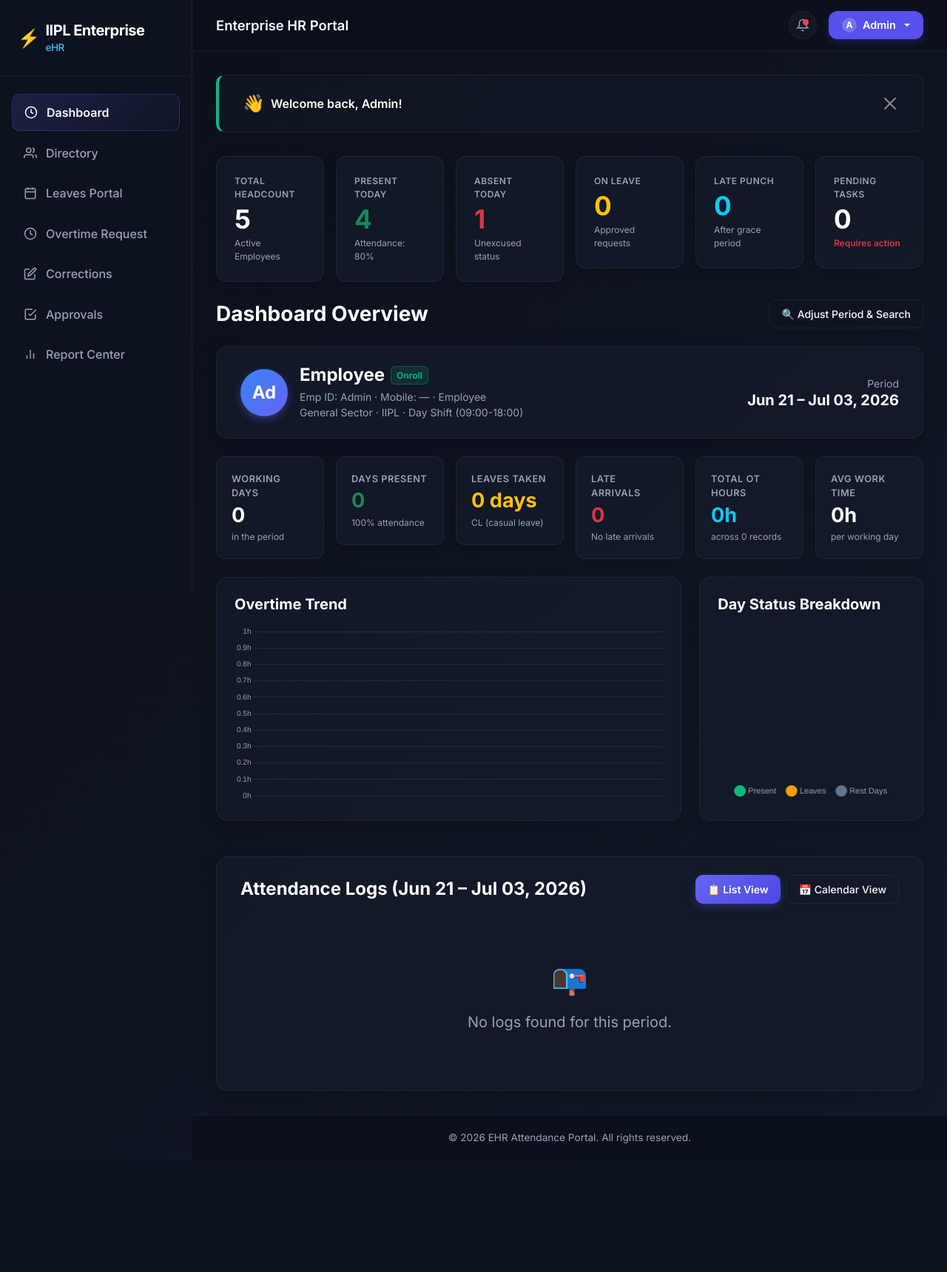
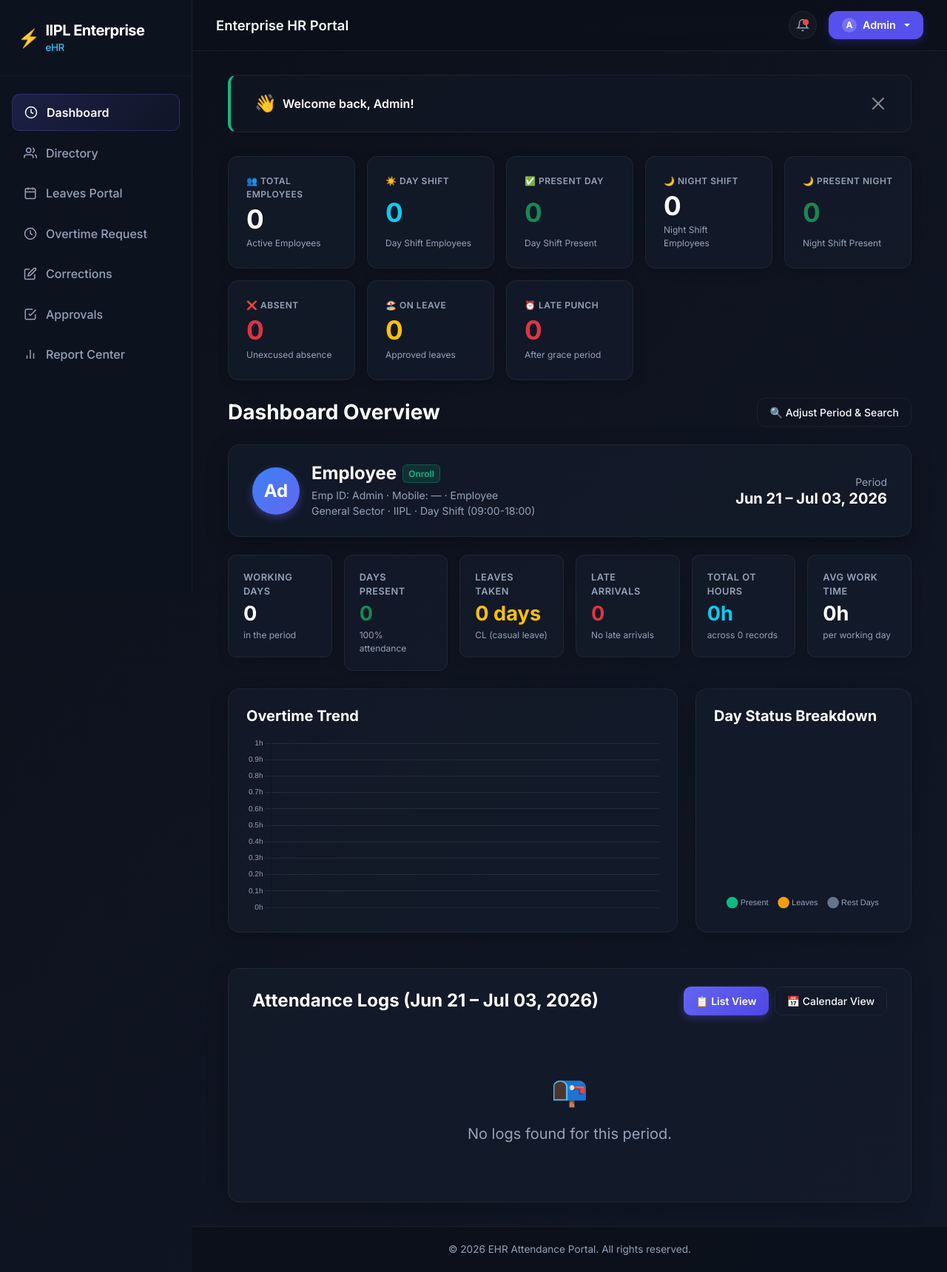
Before and after one commit to ShailRajak/attendance, a Django app: page / in a window 1280 px wide. Shown: the whole page at 74% size. Before the commit the page ends 1546 px from the top, so only its background shows below. Run offline with Django 5.2, Linux system fonts and the light colour scheme; a user stored in the database is signed in; data comes from the database, SQL or seed files in the repository; both versions use the stored data as it was after the commit; data that the repository does not hold is empty.

Commit message:
added KPI card of day and night shift

```diff
--- a/ehr/attendance/templates/attendance/base.html
+++ b/ehr/attendance/templates/attendance/base.html
@@ -47,6 +47,7 @@
             display: flex;
             min-height: 100vh;
             width: 100%;
+            overflow-x: hidden;
         }
 
         /* Sidebar Desktop */
@@ -127,12 +128,13 @@
 
         /* Right Content Section */
         .content-section {
-            flex-grow: 1;
+            width: calc(100% - 260px);
             margin-left: 260px;
             display: flex;
             flex-direction: column;
             min-height: 100vh;
             transition: all 0.3s ease;
+            overflow-x: hidden;
         }
 
         /* Top Header Navbar */
@@ -429,6 +431,8 @@
         .main-container {
             flex: 1 0 auto;
             padding: 2rem;
+            max-width: 100%;
+            overflow-x: hidden;
         }
 
         footer {
@@ -469,7 +473,9 @@
         /* Responsive sidebar settings */
         @media (max-width: 991px) {
             .content-section {
+                width: 100%;
                 margin-left: 0;
+                overflow-x: hidden;
             }
             .top-navbar {
                 padding: 0.95rem 1.25rem;
@@ -622,7 +628,7 @@
             </header>
 
             <!-- Main Content Body -->
-            <div class="container main-container fade-in-el">
+            <div class="container-fluid main-container fade-in-el px-lg-4 px-xl-5">
                 <!-- Flash Messages -->
                 {% if messages %}
                     <div class="row justify-content-center">
--- a/ehr/attendance/templates/attendance/home.html
+++ b/ehr/attendance/templates/attendance/home.html
@@ -340,55 +340,62 @@
     <button type="button" class="btn-close btn-close-white" data-bs-dismiss="alert" aria-label="Close" onclick="this.parentElement.style.display='none';"></button>
 </div>
 
-<!-- Header stats row -->
-<div class="row g-3 mb-4 fade-in-el">
-    <div class="col-md-4 col-xl-2 col-6">
-        <div class="summary-card">
-            <span class="summary-title">Total Headcount</span>
-            <div class="summary-number text-white">{{ total_headcount }}</div>
+<!-- Enterprise KPI Cards Row -->
+<div class="row row-cols-2 row-cols-sm-2 row-cols-md-4 row-cols-lg-4 row-cols-xl-5 g-2 g-md-3 mb-4 fade-in-el">
+    <div class="col">
+        <div class="summary-card h-100">
+            <span class="summary-title">👥 Total Employees</span>
+            <div class="summary-number text-white">{{ kpi_total_employees }}</div>
             <span class="summary-detail">Active Employees</span>
         </div>
     </div>
-    <div class="col-md-4 col-xl-2 col-6">
-        <div class="summary-card">
-            <span class="summary-title">Present Today</span>
-            <div class="summary-number text-success">{{ present_today }}</div>
-            <span class="summary-detail">
-                Attendance:
-                {% if total_headcount > 0 %}
-                    {% if total_headcount > 0 %}{% widthratio present_today total_headcount 100 %}{% else %}0{% endif %}%
-                {% else %}
-                    0%
-                {% endif %}
-            </span>
-        </div>
-    </div>
-    <div class="col-md-4 col-xl-2 col-6">
-        <div class="summary-card">
-            <span class="summary-title">Absent Today</span>
-            <div class="summary-number text-danger">{{ absent_today }}</div>
-            <span class="summary-detail">Unexcused status</span>
-        </div>
-    </div>
-    <div class="col-md-4 col-xl-2 col-6">
-        <div class="summary-card">
-            <span class="summary-title">On Leave</span>
-            <div class="summary-number text-warning">{{ on_leave_today }}</div>
-            <span class="summary-detail">Approved requests</span>
-        </div>
-    </div>
-    <div class="col-md-4 col-xl-2 col-6">
-        <div class="summary-card">
-            <span class="summary-title">Late Punch</span>
-            <div class="summary-number text-info">{{ late_punch_today }}</div>
+    <div class="col">
+        <div class="summary-card h-100">
+            <span class="summary-title">☀️ Day Shift</span>
+            <div class="summary-number text-info">{{ kpi_total_day_shift }}</div>
+            <span class="summary-detail">Day Shift Employees</span>
+        </div>
+    </div>
+    <div class="col">
+        <div class="summary-card h-100">
+            <span class="summary-title">✅ Present Day</span>
+            <div class="summary-number text-success">{{ kpi_present_day_shift }}</div>
+            <span class="summary-detail">Day Shift Present</span>
+        </div>
+    </div>
+    <div class="col">
+        <div class="summary-card h-100">
+            <span class="summary-title">🌙 Night Shift</span>
+            <div class="summary-number text-white">{{ kpi_total_night_shift }}</div>
+            <span class="summary-detail">Night Shift Employees</span>
+        </div>
+    </div>
+    <div class="col">
+        <div class="summary-card h-100">
+            <span class="summary-title">🌙 Present Night</span>
+            <div class="summary-number text-success">{{ kpi_present_night_shift }}</div>
+            <span class="summary-detail">Night Shift Present</span>
+        </div>
+    </div>
+    <div class="col">
+        <div class="summary-card h-100">
+            <span class="summary-title">❌ Absent</span>
+            <div class="summary-number text-danger">{{ kpi_absent }}</div>
+            <span class="summary-detail">Unexcused absence</span>
+        </div>
+    </div>
+    <div class="col">
+        <div class="summary-card h-100">
+            <span class="summary-title">🏖️ On Leave</span>
+            <div class="summary-number text-warning">{{ kpi_on_leave }}</div>
+            <span class="summary-detail">Approved leaves</span>
+        </div>
+    </div>
+    <div class="col">
+        <div class="summary-card h-100">
+            <span class="summary-title">⏰ Late Punch</span>
+            <div class="summary-number text-danger">{{ kpi_late_punch }}</div>
             <span class="summary-detail">After grace period</span>
-        </div>
-    </div>
-    <div class="col-md-4 col-xl-2 col-6">
-        <div class="summary-card">
-            <span class="summary-title">Pending Tasks</span>
-            <div class="summary-number text-white">{{ pending_tasks_count }}</div>
-            <span class="summary-detail text-danger fw-semibold">Requires action</span>
         </div>
     </div>
 </div>
@@ -568,8 +575,8 @@
 
             <div id="listViewContainer">
                 {% if attendance %}
-                    <div class="table-responsive">
-                        <table class="table table-custom">
+                    <div class="table-responsive" style="max-height: 480px; overflow-y: auto; overflow-x: auto; border-radius: 10px;">
+                        <table class="table table-custom" style="white-space: nowrap;">
                             <thead>
                                 <tr>
                                     {% if role == 'smt_pd' or role == 'assy_pd' or is_superuser %}
--- a/ehr/attendance/utils/formatter.py
+++ b/ehr/attendance/utils/formatter.py
@@ -24,6 +24,8 @@ REQUIRED_COLUMNS = {
     "WorkTypeName": "Attendance Status",
     "WTTypeName": "Shift",
     "Mobile": "Mobile",
+    "LaterMin1": "Late Minutes",
+    "LeaveTypeName": "Leave Type",
 }
 
 
--- a/ehr/attendance/views.py
+++ b/ehr/attendance/views.py
@@ -384,6 +384,109 @@ def calculate_section_dashboard_stats(attendance_records, role_display, section_
     }
 
 
+def compute_kpi_cards(attendance_records):
+    """
+    Computes 8 enterprise HRMS KPI values from the attendance dataset.
+
+    CALCULATION RULES (DISTINCT EmployeeID):
+      - Total Employees: COUNT(DISTINCT EmployeeID)
+      - Total Day Shift: COUNT(DISTINCT EmployeeID WHERE Shift is Day type)
+      - Present Day Shift: COUNT(DISTINCT EmployeeID WHERE Shift=Day AND Status=Present)
+      - Total Night Shift: COUNT(DISTINCT EmployeeID WHERE Shift=Night)
+      - Present Night Shift: COUNT(DISTINCT EmployeeID WHERE Shift=Night AND Status=Present)
+      - Absent: COUNT(DISTINCT EmployeeID WHERE Status=Absent) [Excludes Leave, Weekly Off, Holiday]
+      - On Leave: COUNT(DISTINCT EmployeeID WHERE LeaveType IS NOT NULL)
+      - Late Punch: COUNT(DISTINCT EmployeeID WHERE LateMinutes > 0)
+    """
+    if not attendance_records:
+        return {
+            "kpi_total_employees": 0,
+            "kpi_total_day_shift": 0,
+            "kpi_present_day_shift": 0,
+            "kpi_total_night_shift": 0,
+            "kpi_present_night_shift": 0,
+            "kpi_absent": 0,
+            "kpi_on_leave": 0,
+            "kpi_late_punch": 0,
+        }
+
+    # Shift names that qualify as "Day Shift"
+    DAY_SHIFT_NAMES = {"General Day Shift", "Day Shift", "Morning Shift", "General Day"}
+
+    # Set of employee IDs with their computed attributes
+    total_employees_ids = set()
+    day_shift_ids = set()
+    night_shift_ids = set()
+    present_day_ids = set()
+    present_night_ids = set()
+    absent_ids = set()
+    on_leave_ids = set()
+    late_punch_ids = set()
+
+    for record in attendance_records:
+        emp_id = str(record.get("Employee ID") or "").strip()
+        if not emp_id:
+            continue
+
+        total_employees_ids.add(emp_id)
+
+        shift = str(record.get("Shift") or "").strip()
+        att_status = str(record.get("Attendance Status") or "").strip()
+        leave_type = str(record.get("Leave Type") or "").strip()
+        late_min_value = record.get("Late Minutes") or 0
+
+        # Determine shift type
+        is_day_shift = shift in DAY_SHIFT_NAMES
+        is_night_shift = bool(shift) and "Night" in shift
+
+        # --- Day / Night Shift counts (per record's shift) ---
+        if is_day_shift:
+            day_shift_ids.add(emp_id)
+        if is_night_shift:
+            night_shift_ids.add(emp_id)
+
+        # Determine attendance booleans
+        is_present = att_status and "Present" in att_status
+        is_absent_raw = att_status and "Absent" in att_status
+        has_leave = bool(leave_type) and leave_type not in ("", "—", "None", "0")
+
+        # --- Present counts (per record's shift) ---
+        if is_day_shift and is_present:
+            present_day_ids.add(emp_id)
+        if is_night_shift and is_present:
+            present_night_ids.add(emp_id)
+
+        # --- Absent (exclude Leave, Weekly Off, Holiday) ---
+        is_weekoff_holiday = (
+            att_status and any(w in att_status.lower() for w in ["week", "holiday", "rest", "weekoff", "week off"])
+        )
+        if is_absent_raw and not has_leave and not is_weekoff_holiday:
+            absent_ids.add(emp_id)
+
+        # --- On Leave (any approved leave type) ---
+        if has_leave:
+            on_leave_ids.add(emp_id)
+
+        # --- Late Punch (LaterMin1 / Late Minutes > 0) ---
+        try:
+            late_minutes = float(late_min_value)
+        except (ValueError, TypeError):
+            late_minutes = 0.0
+        if late_minutes > 0:
+            late_punch_ids.add(emp_id)
+
+    return {
+        "kpi_total_employees": len(total_employees_ids),
+        "kpi_total_day_shift": len(day_shift_ids),
+        "kpi_present_day_shift": len(present_day_ids),
+        "kpi_total_night_shift": len(night_shift_ids),
+        "kpi_present_night_shift": len(present_night_ids),
+        "kpi_absent": len(absent_ids),
+        "kpi_on_leave": len(on_leave_ids),
+        "kpi_late_punch": len(late_punch_ids),
+    }
+
+
 @login_required
 def home(request):
     """
@@ -769,6 +872,9 @@ def home(request):
             pending_ots_list = OvertimeRequest.objects.filter(status='pending', user__profile__section=section).order_by('-created_at')
             pending_corrections_list = CorrectionRequest.objects.filter(status='pending', user__profile__section=section).order_by('-created_at')
 
+    # Compute enterprise KPI cards from raw attendance (before formatting for table)
+    kpi_data = compute_kpi_cards(attendance)
+
     # Build the context
     context = {
         "active_tab": active_tab,
@@ -792,6 +898,16 @@ def home(request):
         "on_leave_today": on_leave_today,
         "late_punch_today": late_punch_today,
         "pending_tasks_count": pending_tasks_count,
+
+        # Enterprise KPI cards
+        "kpi_total_employees": kpi_data["kpi_total_employees"],
+        "kpi_total_day_shift": kpi_data["kpi_total_day_shift"],
+        "kpi_present_day_shift": kpi_data["kpi_present_day_shift"],
+        "kpi_total_night_shift": kpi_data["kpi_total_night_shift"],
+        "kpi_present_night_shift": kpi_data["kpi_present_night_shift"],
+        "kpi_absent": kpi_data["kpi_absent"],
+        "kpi_on_leave": kpi_data["kpi_on_leave"],
+        "kpi_late_punch": kpi_data["kpi_late_punch"],
 
         # Coworkers directory
         "directory": directory,
```
Also changed, not shown: ehr/db.sqlite3.
